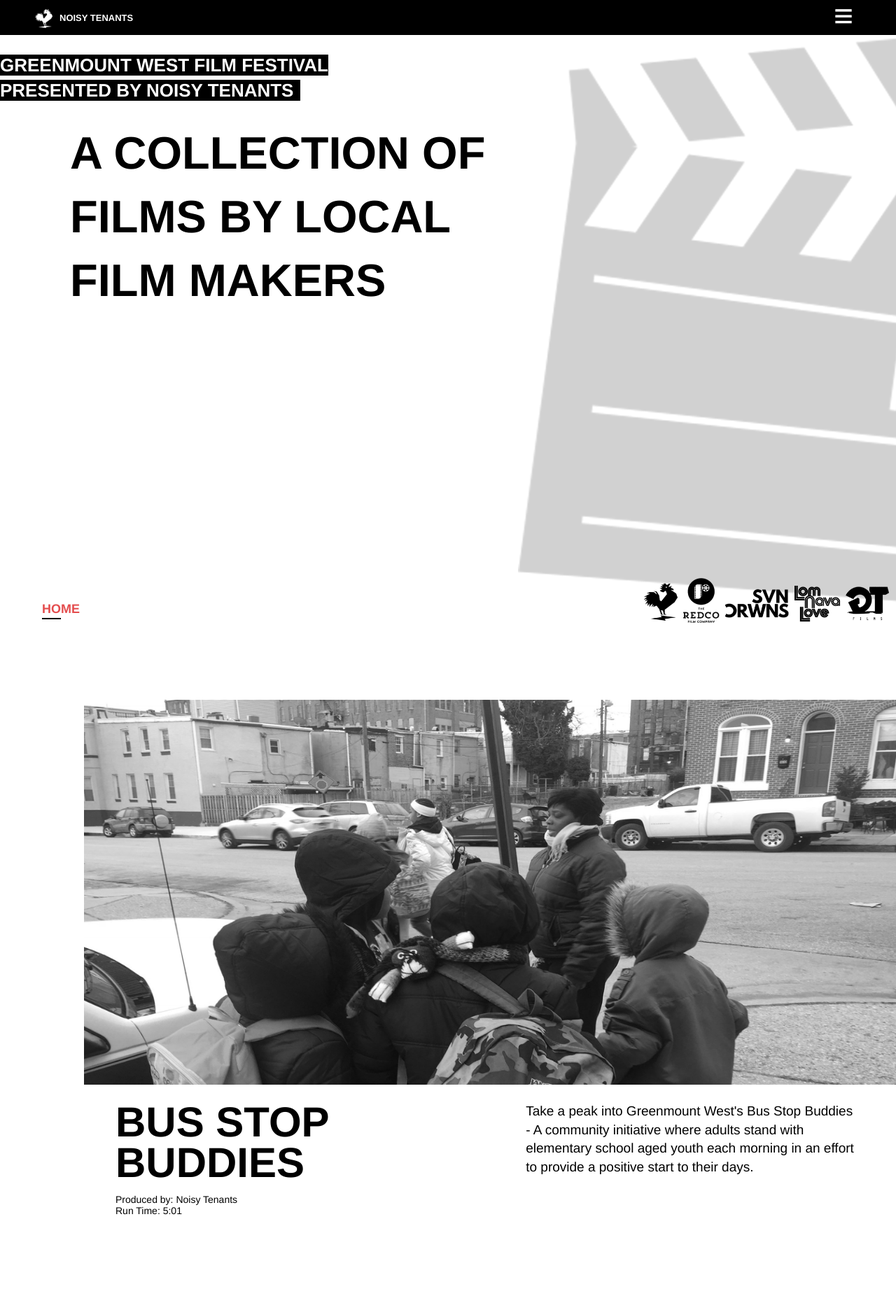
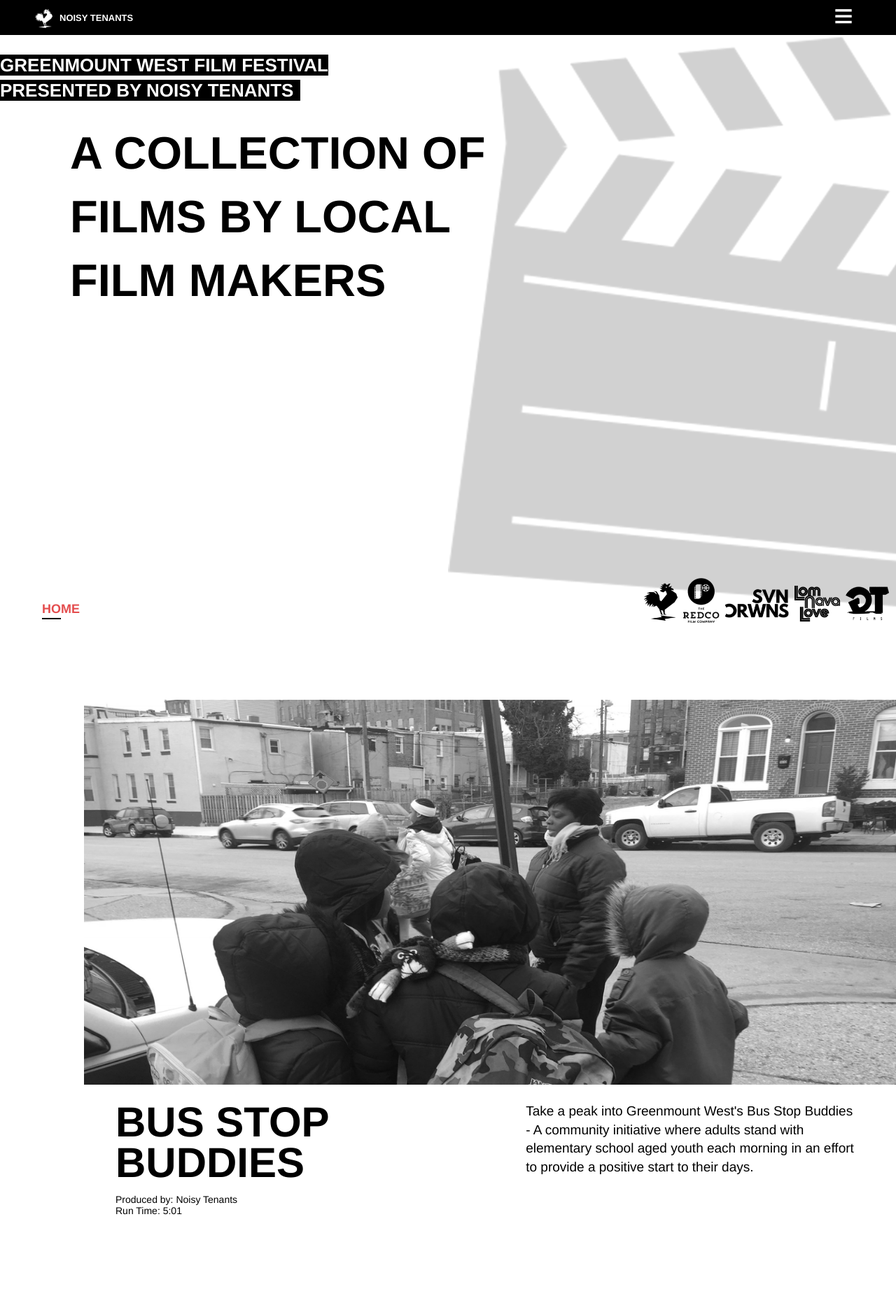
Before and after one commit to nickmtchl/nickmtchl.github.io, a Jekyll site: the page built from _work/2017-04-02-greenmount-west-film-festival.md, in a window 1280 px wide. Shown: the top 1862 px of the page at 70% size. Built offline with Jekyll 4.4.1, drawn with Linux system fonts in a browser that asks for light colours; nearby versions of some CDN libraries; a script that is not in the unit is left out; comment, search, counter and statistics services are not loaded; some of the changed text lies outside the part shown.

Commit message:
more updates

```diff
--- a/_data/greenmount-west-films.yml
+++ b/_data/greenmount-west-films.yml
@@ -26,5 +26,5 @@
   title: "Lom Nava Love"
   name-title: "Directed by"
   producer: "Fanon Hill"
-  runtime: '5:01'
+  runtime: '32:48'
   description: Lom Nava Love is the unflinching story of Black families residing in public housing in Baltimore harnessing their strengths to challenge the systems and institutions that would dictate their realities. Lom Nava Love features an original soundtrack written, arranged and produced by Lom Nava Love director Fanon Hill, featuring vocals by Navasha Daya and special guests including Abu The Flutemaker, Kelly Bell, Jonathan Gilmore, Rashad “Hurricane The King” Hawkins, and more.ngs
--- a/_sass/_components.scss
+++ b/_sass/_components.scss
@@ -136,13 +136,12 @@
   overflow-x: hidden;
 
   @include tablet {
-    right: -300px;
-    width: 80%;
+    right: 0px;
+    width: 60%;
   }
 
   @include laptop {
     width: 50%;
-    right: -100px;
   }
 }
 .hero-bg {
@@ -326,12 +325,17 @@
 
 /* Section Title */
 .section_title {
-  font-size: 60px;
+  font-size: 50px;
   line-height: 58px;
   text-transform: uppercase;
   margin-bottom: 50px;
-  width: 45%;
+  width: 75%;
   max-width: 390px;
+
+  @include palm {
+    font-size: 60px;
+    width: 45%;
+  }
 
   @include tablet {
     margin-left: 25px;
@@ -411,7 +415,7 @@
   margin-left: 10px;
 
   @include small {
-    font-size: 40px;
+    font-size: 50px;
   }
 
   @include palm {
@@ -490,12 +494,16 @@
 
 /* View More Work */
 .viewwork_title {
-  font-size: 60px;
-  line-height: 58px;
+  font-size: 50px;
+  line-height: 55px;
   position: relative;
   z-index: 800;
   width: 55%;
 
+  @include palm {
+    font-size: 60px;
+    line-height: 58px;
+  }
   @include tablet {
     float: left;
     width: 43%;
@@ -665,9 +673,14 @@
   }
 }
 .film_title {
-  font-size: 60px;
-  line-height: 58px;
+  font-size: 50px;
+  line-height: 55px;
   text-transform: uppercase;
+
+  @include palm {
+    font-size: 60px;
+    line-height: 58px;
+  }
 }
 .film_item_text {
   @include tablet {
@@ -720,10 +733,12 @@
 /* Video Content Block */
 .content_title {
   margin-bottom: 25px;
-  font-size: 60px;
+  font-size: 50px;
   line-height: 58px;
   text-transform: uppercase;
-
+  @include small {
+    font-size: 60px;
+  }
   @include palm {
     width: 65%;
   }
--- a/_sass/_header.scss
+++ b/_sass/_header.scss
@@ -105,11 +105,14 @@
 	display: inline-block;
 	height: 100%;
 	list-style: none;
-	margin-left: 50px;
+	margin-left: 20px;
 	margin-top: 30px;
 	padding: 0;
 	position: relative;
 
+	@include small {
+		margin-left: 50px;
+	}
 	@include tv {
 		margin-left: 45px;
 	}
--- a/_sass/_slider.scss
+++ b/_sass/_slider.scss
@@ -106,6 +106,10 @@
 .slide_headline {
 	@extend .headline;
 	padding: 0 10px;
+
+	@include tablet {
+		font-size: 26px;
+	}
 }
 .headline1 {
 	text-transform: initial;
@@ -129,6 +133,7 @@
 
 	@include tablet {
 		width: 475px;
+		font-size: 26px;
 	}
 }
 
```
